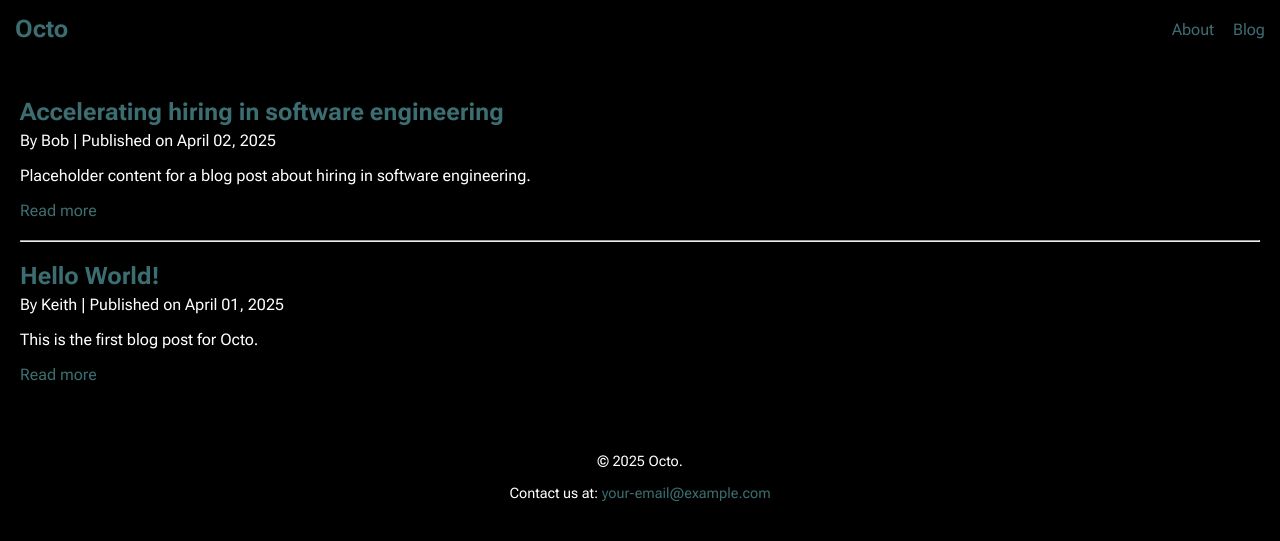
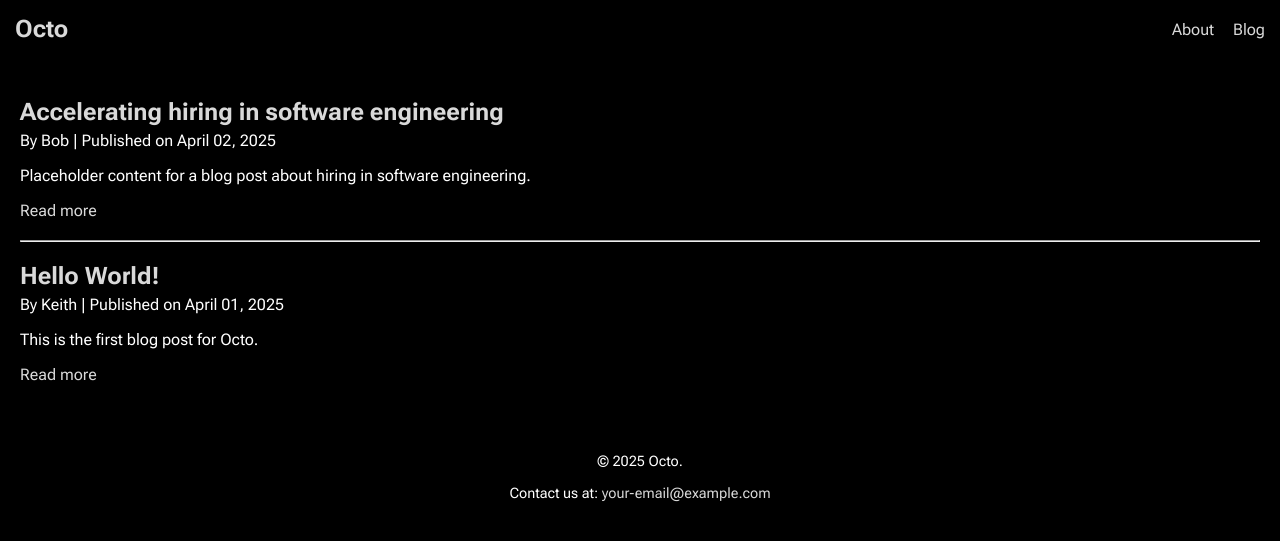
Before and after one commit to ktrnka/solid-octo-guide, a Jekyll site: the page built from solid-octo-guide/blog.html, in a window 1280 px wide. Shown: the top 541 px of the page. Built offline with Jekyll 4.4.1, drawn with Linux system fonts in a browser that asks for light colours.

Commit message:
Trying to get this looking ok, not sure where some autogen elements are coming from

```diff
--- a/solid-octo-guide/_config.yml
+++ b/solid-octo-guide/_config.yml
@@ -8,7 +8,7 @@ email: your-email@example.com
 
 # Build settings
 markdown: kramdown
-theme: minima
+# theme: minima
 # plugins:
 #   - jekyll-feed
 
--- a/solid-octo-guide/_sass/main.scss
+++ b/solid-octo-guide/_sass/main.scss
@@ -73,10 +73,10 @@ main {
 
 a {
   text-decoration: none;
-  color: $primary-color-text;
+  color: $primary-subdued-text;
 
   &:hover {
-    color: $primary-subdued-text;
+    color: $primary-text;
     text-decoration: underline;
   }
 }
```
